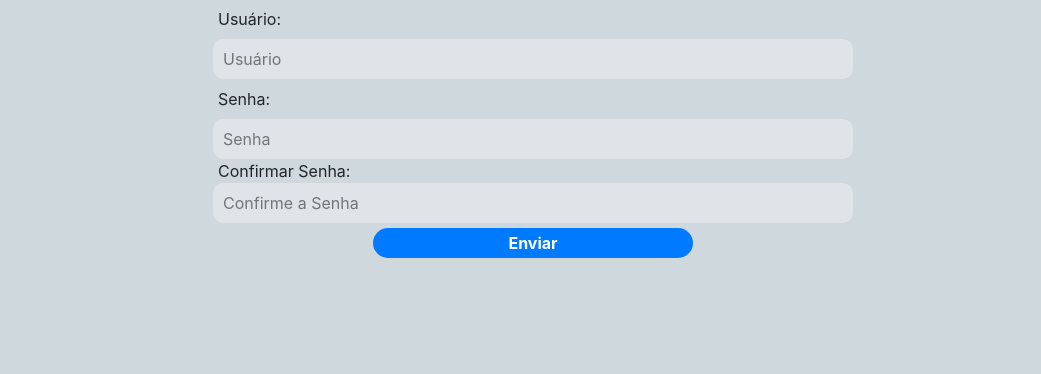
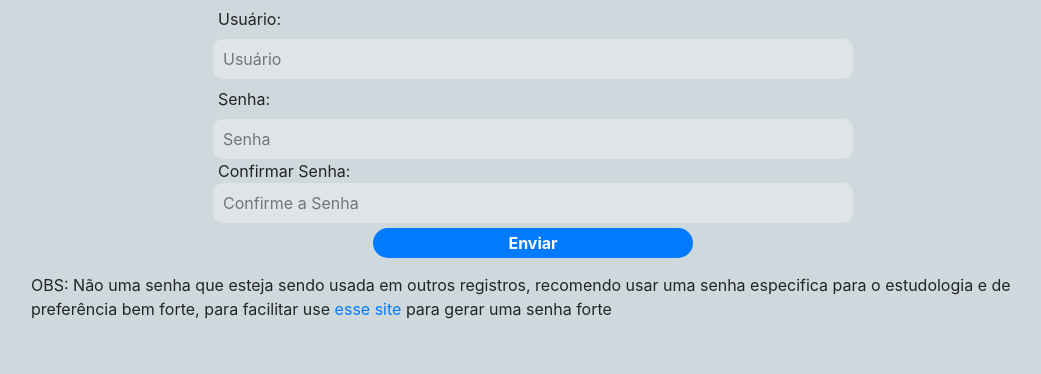
Before and after one commit to goiabaverde/estudologia-completo-versao-br, a Django app: page /registrar in a window 1280 px wide. Shown: the part 149-523 px from the top of the page, without its empty margins (107-1148 px from the left). Run offline with Django 4.2, Linux system fonts and the light colour scheme; some libraries are stand-ins or nearby versions.

Commit message:
add password generator

```diff
--- a/home/static/home/basic.js
+++ b/home/static/home/basic.js
@@ -2,7 +2,6 @@
 
 document.addEventListener("DOMContentLoaded", ()=>{
 // On load the page will check the localStorage to show the correct theme
-    console.log('carregou')
     var theme = localStorage.getItem('theme')
     console.log(theme)
     if(theme == 'dark'){
--- a/home/templates/home/register.html
+++ b/home/templates/home/register.html
@@ -83,7 +83,7 @@
             </div>
         </div>
     </form>
-
+    <p>OBS: Não uma senha que esteja sendo usada em outros registros, recomendo usar uma senha especifica para o estudologia e de preferência bem forte, para facilitar use <a href="https://www.lastpass.com/pt/features/password-generator" rel="external" target="blank">esse site</a> para gerar uma senha forte</p>
     </div>
 </div>
 </main>
```
Also changed, not shown: db.sqlite3.
